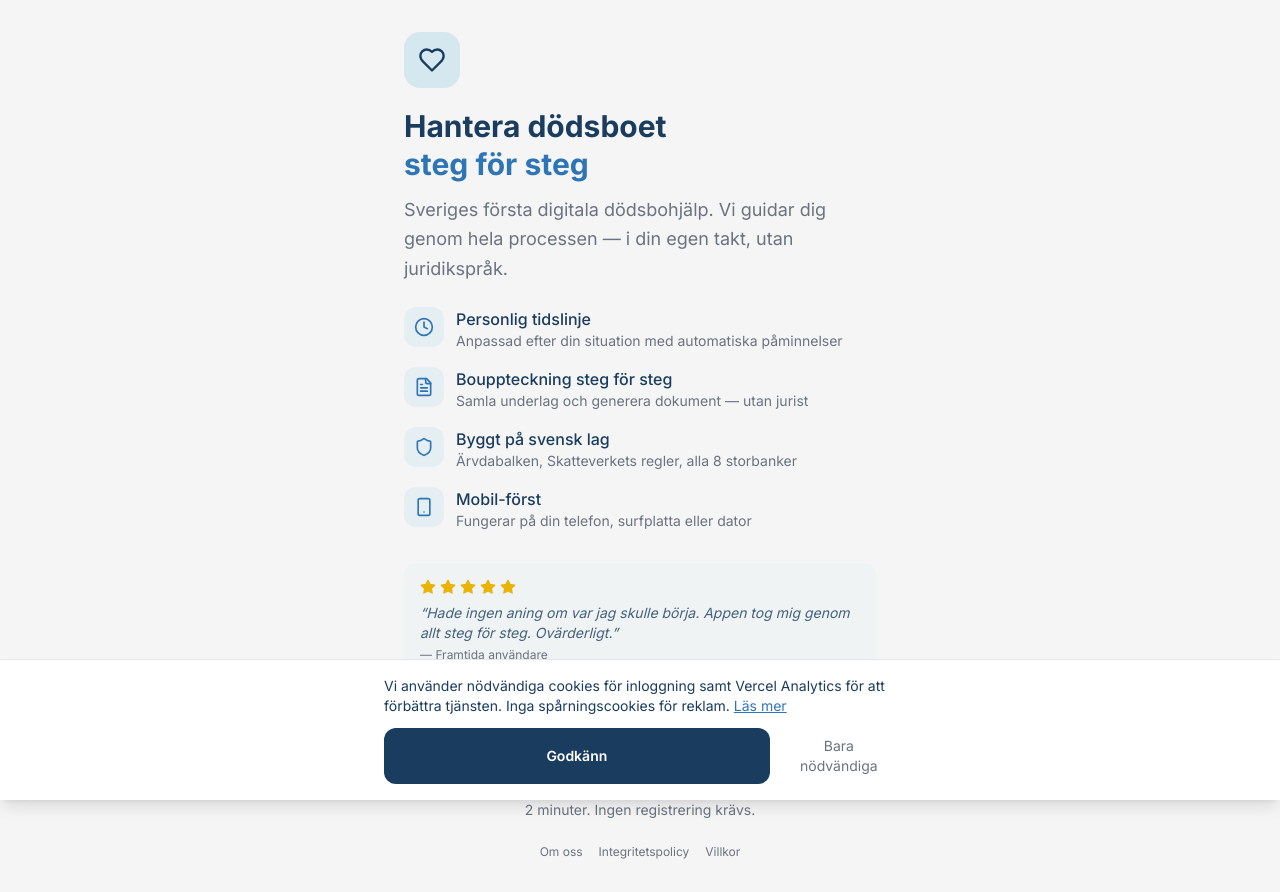
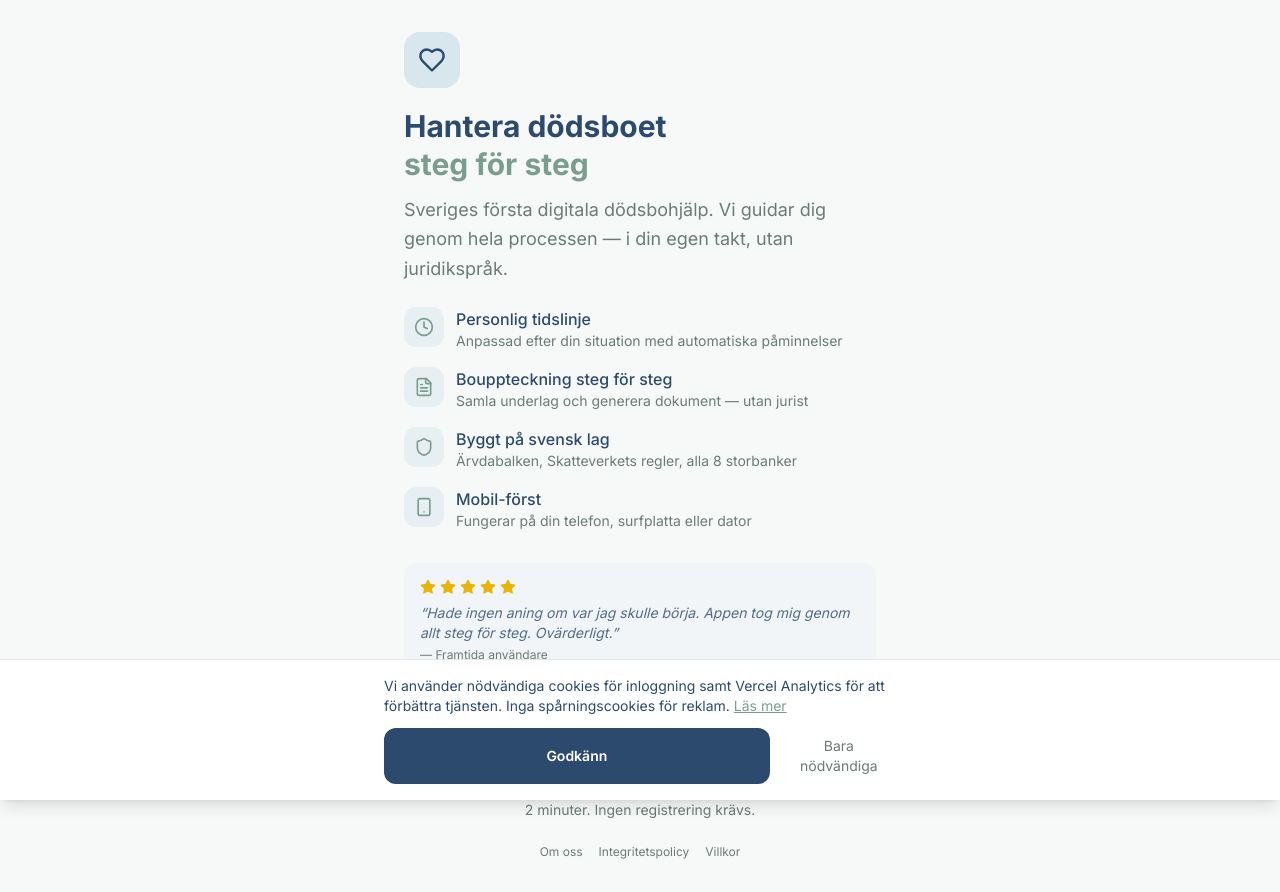
Before and after one commit to arhongbt/db, a Next.js app: page / in a window 1280 px wide. Built offline with nearby package versions, Linux system fonts and the light colour scheme; no server answers.

Commit message:
Lugn & Hopp färgpalett + ny logotyp

```diff
--- a/src/app/layout.tsx
+++ b/src/app/layout.tsx
@@ -29,7 +29,7 @@ export const viewport: Viewport = {
   width: 'device-width',
   initialScale: 1,
   maximumScale: 5,
-  themeColor: '#1A3C5E',
+  themeColor: '#2C4A6E',
 };
 
 export default function RootLayout({
--- a/src/app/opengraph-image.tsx
+++ b/src/app/opengraph-image.tsx
@@ -16,7 +16,7 @@ export default async function Image() {
           justifyContent: 'center',
           width: '100%',
           height: '100%',
-          backgroundColor: '#1A3C5E',
+          backgroundColor: '#2C4A6E',
           color: '#FFFFFF',
           fontFamily: 'sans-serif',
         }}
@@ -55,11 +55,11 @@ export default async function Image() {
               display: 'flex',
               marginTop: '16px',
               padding: '12px 32px',
-              backgroundColor: '#C4A265',
+              backgroundColor: '#7A9E8E',
               borderRadius: '8px',
               fontSize: '20px',
               fontWeight: 600,
-              color: '#1A3C5E',
+              color: '#FFFFFF',
             }}
           >
             Sveriges första digitala dödsbohjälp
--- a/src/lib/generate-bodelningsavtal.ts
+++ b/src/lib/generate-bodelningsavtal.ts
@@ -50,7 +50,7 @@ export interface BodelningsData {
 }
 
 // ── Constants ──
-const BRAND = '1A3C5E';
+const BRAND = '2C4A6E';
 const PAGE_WIDTH = 11906;
 const MARGIN = 1440;
 const CW = PAGE_WIDTH - MARGIN * 2;
--- a/src/lib/generate-bouppteckning-docx.ts
+++ b/src/lib/generate-bouppteckning-docx.ts
@@ -27,7 +27,7 @@ import type {
 } from './generate-bouppteckning';
 
 // ── Constants ──
-const BRAND_COLOR = '1A3C5E';
+const BRAND_COLOR = '2C4A6E';
 const LIGHT_BG = 'E8EFF5';
 const BORDER_COLOR = 'CCCCCC';
 const PAGE_WIDTH = 11906; // A4 DXA
--- a/src/lib/generate-bouppteckning-pdf.ts
+++ b/src/lib/generate-bouppteckning-pdf.ts
@@ -15,7 +15,7 @@ const MB = 25; // margin bottom
 const CW = PAGE_WIDTH - ML - MR; // content width
 
 // Brand color
-const BRAND = { r: 30, g: 60, b: 94 }; // #1A3C5E
+const BRAND = { r: 44, g: 74, b: 110 }; // #2C4A6E
 
 /**
  * Generate and download a PDF from a BouppteckningDocument.
--- a/src/lib/generate-document-docx.ts
+++ b/src/lib/generate-document-docx.ts
@@ -10,7 +10,7 @@ import {
   Header, Footer, PageNumber,
 } from 'docx';
 
-const BRAND = '1A3C5E';
+const BRAND = '2C4A6E';
 
 export async function downloadDocumentDocx(
   title: string,
--- a/src/lib/generate-document-pdf.ts
+++ b/src/lib/generate-document-pdf.ts
@@ -12,7 +12,7 @@ const MT = 28;
 const MB = 25;
 const CW = PAGE_WIDTH - ML - MR;
 
-const BRAND = { r: 30, g: 60, b: 94 }; // #1A3C5E
+const BRAND = { r: 44, g: 74, b: 110 }; // #2C4A6E
 
 /**
  * Generate and download a PDF from plain text content.
--- a/src/lib/generate-kallelse-docx.ts
+++ b/src/lib/generate-kallelse-docx.ts
@@ -8,7 +8,7 @@ import {
   Header, Footer, PageNumber, LevelFormat,
 } from 'docx';
 
-const BRAND = '1A3C5E';
+const BRAND = '2C4A6E';
 const PW = 11906;
 const M = 1440;
 const CW = PW - M * 2;
--- a/tailwind.config.ts
+++ b/tailwind.config.ts
@@ -9,18 +9,21 @@ const config: Config = {
   theme: {
     extend: {
       colors: {
-        // Dödsbo brand palette — grief-aware, soft, trustworthy
+        // Sista Resan — Lugn & Hopp palette
         primary: {
-          DEFAULT: '#1A3C5E',
-          light: '#2E75B6',
-          lighter: '#D5E8F0',
+          DEFAULT: '#2C4A6E',
+          light: '#3D6B99',
+          lighter: '#D8E6ED',
         },
-        accent: '#2E75B6',
+        accent: {
+          DEFAULT: '#7A9E8E',
+          dark: '#5F8474',
+        },
         warn: '#C0392B',
-        success: '#27AE60',
-        background: '#F5F5F5',
+        success: '#5F8474',
+        background: '#F7F9F8',
         surface: '#FFFFFF',
-        muted: '#6B7280',
+        muted: '#6B7B75',
       },
       fontFamily: {
         sans: ['Inter', 'system-ui', '-apple-system', 'sans-serif'],
```
Also changed, not shown: public/logo.svg, public/manifest.json.
